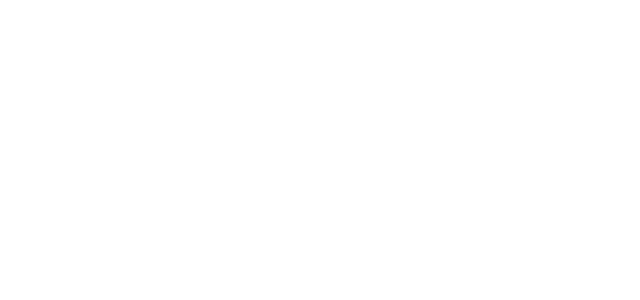
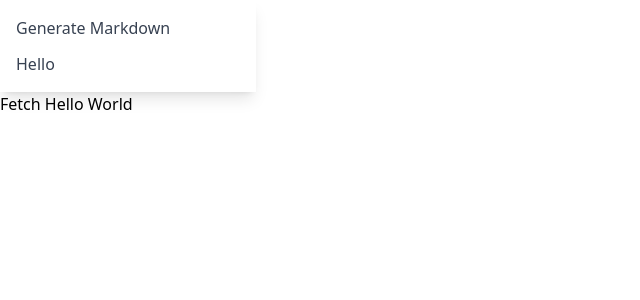
Before and after one commit to edvardsanta/GenerateMarkdown, a Nuxt app: page /hello in a window 1280 px wide. Before the commit this address had no page. Shown: the top 300 px of the page, without its empty margins (0-640 px from the left). Built offline with nearby package versions, Linux system fonts and the light colour scheme.

Commit message:
Create a basic layout and testings some nuxt features
- Create a simple server component

```diff
--- a/layouts/default.vue
+++ b/layouts/default.vue
@@ -1,5 +1,12 @@
 <template>
   <div>
+    <aside class="w-64 bg-white p-4 shadow-lg">
+      <nav class="flex flex-col space-y-3">
+        <NuxtLink class="text-gray-700 hover:text-gray-900" to="/">Generate Markdown</NuxtLink>
+        <NuxtLink class="text-gray-700 hover:text-gray-900" to="/hello">Hello</NuxtLink>
+      </nav>
+    </aside>
+
     <slot />
   </div>
 </template>
--- /dev/null
+++ b/pages/hello.vue
@@ -0,0 +1,26 @@
+<template>
+  <div>
+    <button @click="fetchHelloWorld">Fetch Hello World</button>
+    <h1 v-if="message">{{ message }}</h1>
+  </div>
+</template>
+
+<script lang="ts" setup>
+import { ref } from "vue";
+const message = ref<string>("");
+
+async function fetchHelloWorld() {
+  try {
+    const response = await fetch("/api/hello_world");
+    console.log(response);
+    if (!response.ok) {
+      throw new Error("Network response was not ok");
+    }
+    message.value = await response.text();
+  } catch (error) {
+    console.error("There was a problem with the fetch operation:", error);
+  }
+}
+</script>
+
+<style scoped></style>
```
Also changed, not shown: 1 other file (tests, documents, lock files or other folders).
